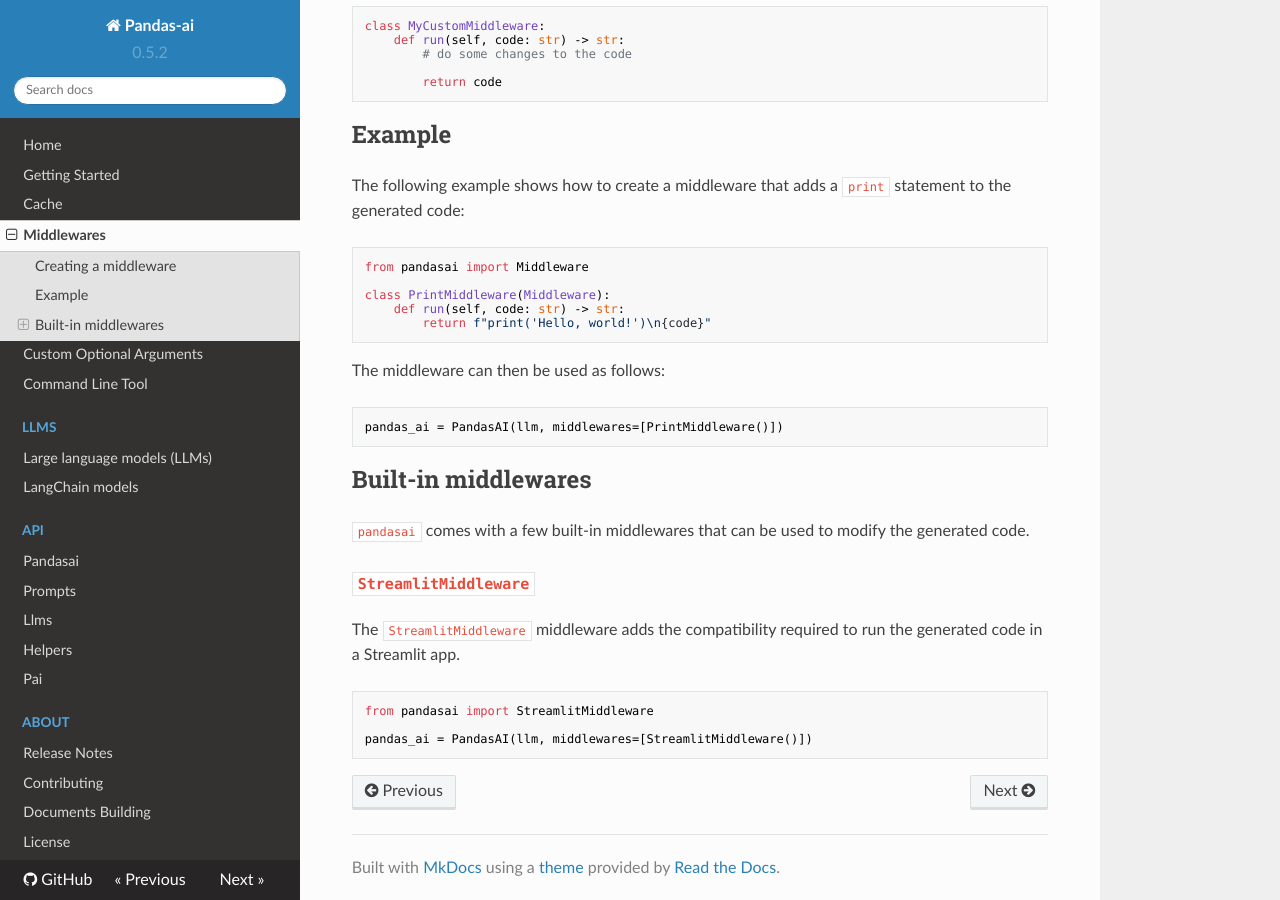
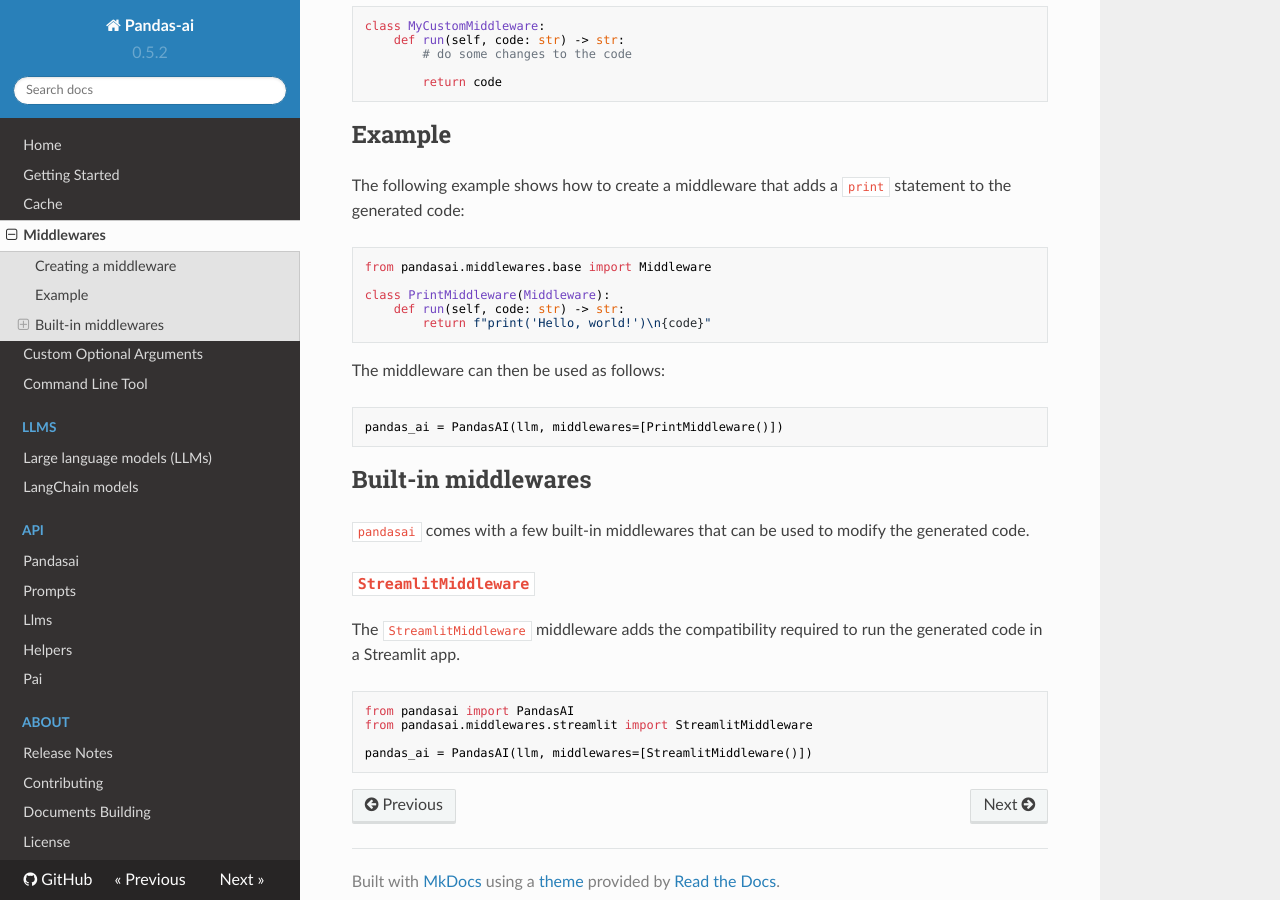
Before and after one commit to AIDevMonster/-pandas-ai, an MkDocs documentation site: the page built from docs/middlewares.md, in a window 1280 px wide and 900 px high, scrolled down 619 px. Built offline with MkDocs 1.6.1, drawn with Linux system fonts in a browser that asks for light colours; nearby versions of some CDN libraries.

Commit message:
docs: fix docs for middlewares

````diff
--- a/docs/middlewares.md
+++ b/docs/middlewares.md
@@ -33,7 +33,7 @@ class MyCustomMiddleware:
 The following example shows how to create a middleware that adds a `print` statement to the generated code:
 
 ```python
-from pandasai import Middleware
+from pandasai.middlewares.base import Middleware
 
 class PrintMiddleware(Middleware):
     def run(self, code: str) -> str:
@@ -55,7 +55,8 @@ pandas_ai = PandasAI(llm, middlewares=[PrintMiddleware()])
 The `StreamlitMiddleware` middleware adds the compatibility required to run the generated code in a Streamlit app.
 
 ```python
-from pandasai import StreamlitMiddleware
+from pandasai import PandasAI
+from pandasai.middlewares.streamlit import StreamlitMiddleware
 
 pandas_ai = PandasAI(llm, middlewares=[StreamlitMiddleware()])
 ```
````
